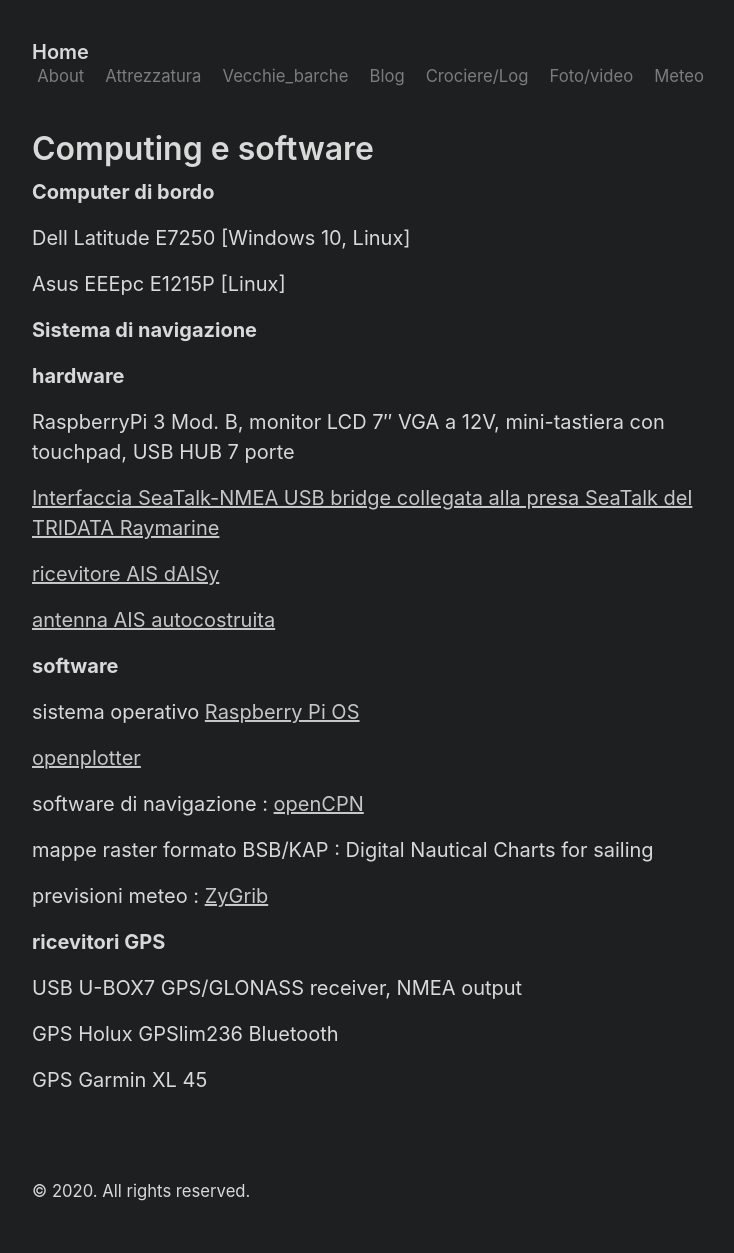
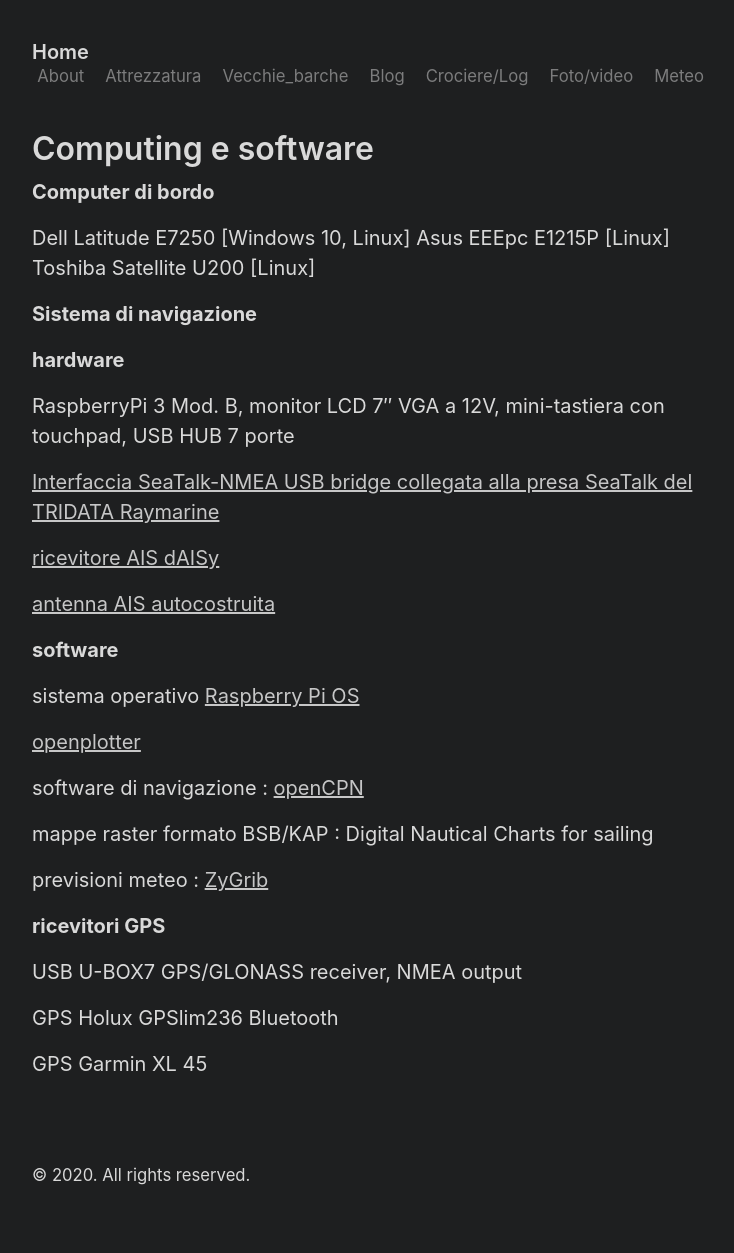
Before and after one commit to sy-polaris/sy-polaris.github.io, a Jekyll site: the page built from pagine/computing_software.md, in a window 1280 px wide. Shown: the whole page, without its empty margins (272-1006 px from the left). Built offline with Jekyll 4.4.1, drawn with Linux system fonts in a browser that asks for light colours.

Commit message:
Update computing_software.md

```diff
--- a/pagine/computing_software.md
+++ b/pagine/computing_software.md
@@ -5,8 +5,8 @@ title: Computing e software
 **Computer di bordo**
 
 Dell Latitude E7250 [Windows 10, Linux]
-
 Asus EEEpc E1215P [Linux]
+Toshiba Satellite U200 [Linux]
 
 **Sistema di navigazione**
 
```
